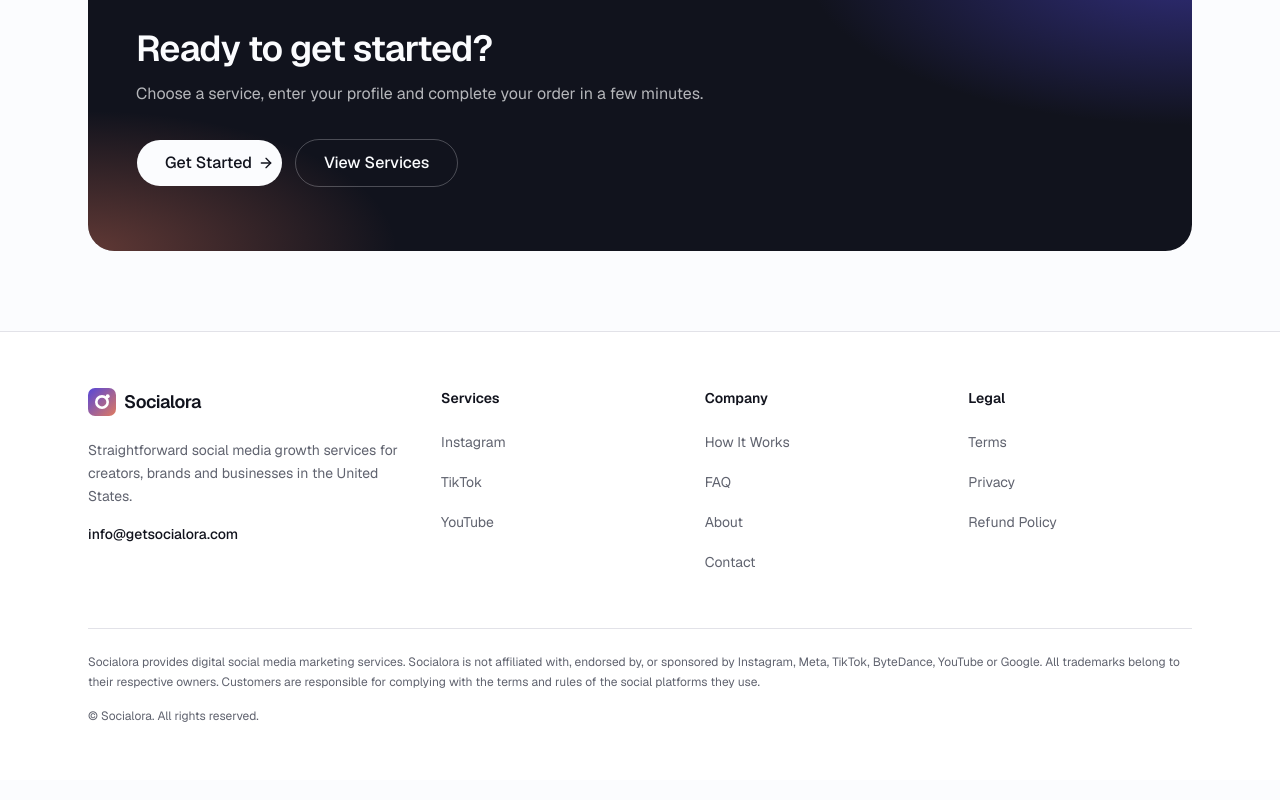
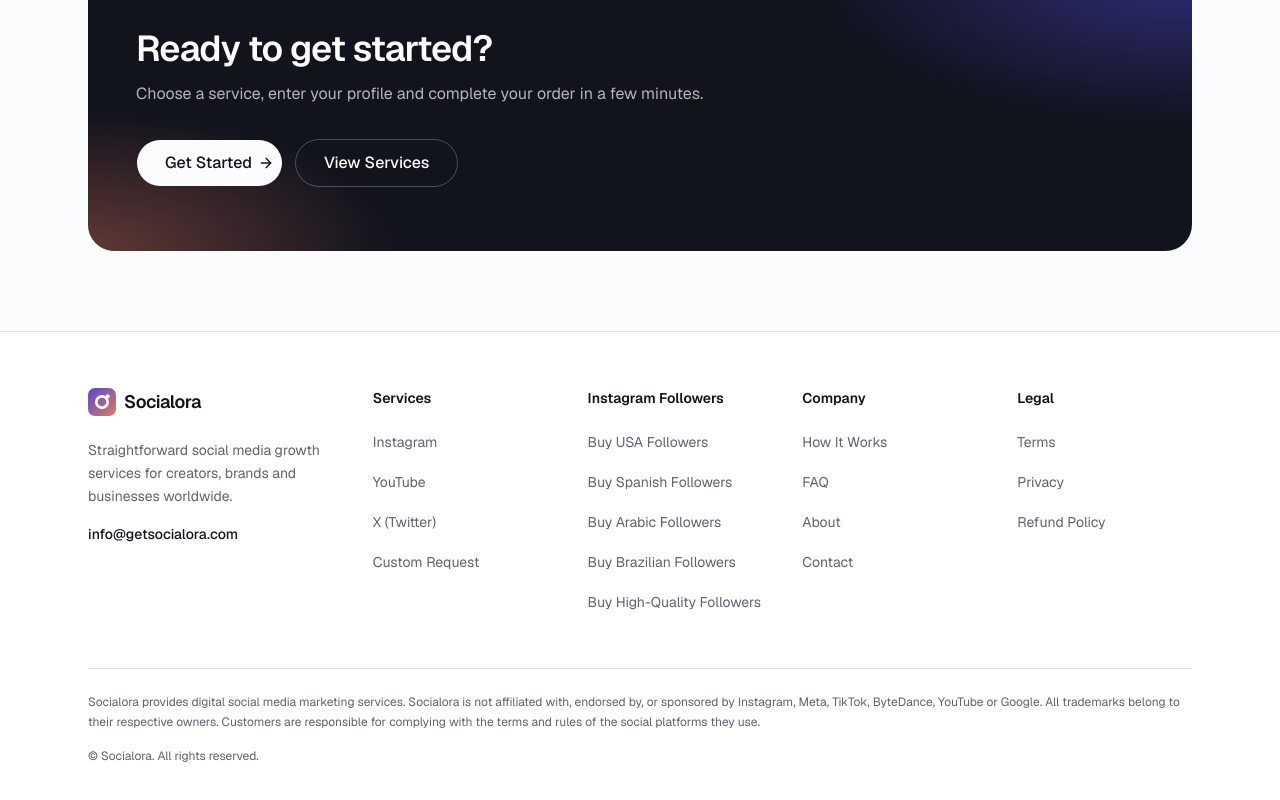
Before and after one commit to socialora1-code/socialora, a Next.js app: page / in a window 1280 px wide. Shown: the part 3042-3842 px from the top of the page. Built offline with nearby package versions, Linux system fonts and the light colour scheme; no server answers.

Commit message:
Update site-footer.tsx

```diff
--- a/components/site/site-footer.tsx
+++ b/components/site/site-footer.tsx
@@ -1,5 +1,6 @@
 import Link from 'next/link'
 import { Logo } from '@/components/site/logo'
+import { LANDING_PAGES } from '@/lib/landing-pages'
 import { SITE } from '@/lib/site'
 
 const COLUMNS = [
@@ -7,9 +8,17 @@ const COLUMNS = [
     title: 'Services',
     links: [
       { href: '/instagram', label: 'Instagram' },
-      { href: '/tiktok', label: 'TikTok' },
       { href: '/youtube', label: 'YouTube' },
+      { href: '/x', label: 'X (Twitter)' },
+      { href: '/custom-request', label: 'Custom Request' },
     ],
+  },
+  {
+    title: 'Instagram Followers',
+    links: LANDING_PAGES.map((page) => ({
+      href: `/instagram/${page.slug}`,
+      label: page.title.replace(' Instagram Followers', ' Followers'),
+    })),
   },
   {
     title: 'Company',
@@ -34,11 +43,11 @@ export function SiteFooter() {
   return (
     <footer className="border-t border-border bg-card">
       <div className="mx-auto max-w-6xl px-4 py-14 sm:px-6">
-        <div className="grid gap-10 md:grid-cols-[1.4fr_repeat(3,1fr)]">
+        <div className="grid gap-10 sm:grid-cols-2 md:grid-cols-[1.4fr_repeat(4,1fr)]">
           <div className="max-w-sm">
             <Logo />
             <p className="mt-4 text-sm leading-relaxed text-muted-foreground">
-              Straightforward social media growth services for creators, brands and businesses in the United States.
+              Straightforward social media growth services for creators, brands and businesses worldwide.
             </p>
             <a
               href={`mailto:${SITE.supportEmail}`}
```
